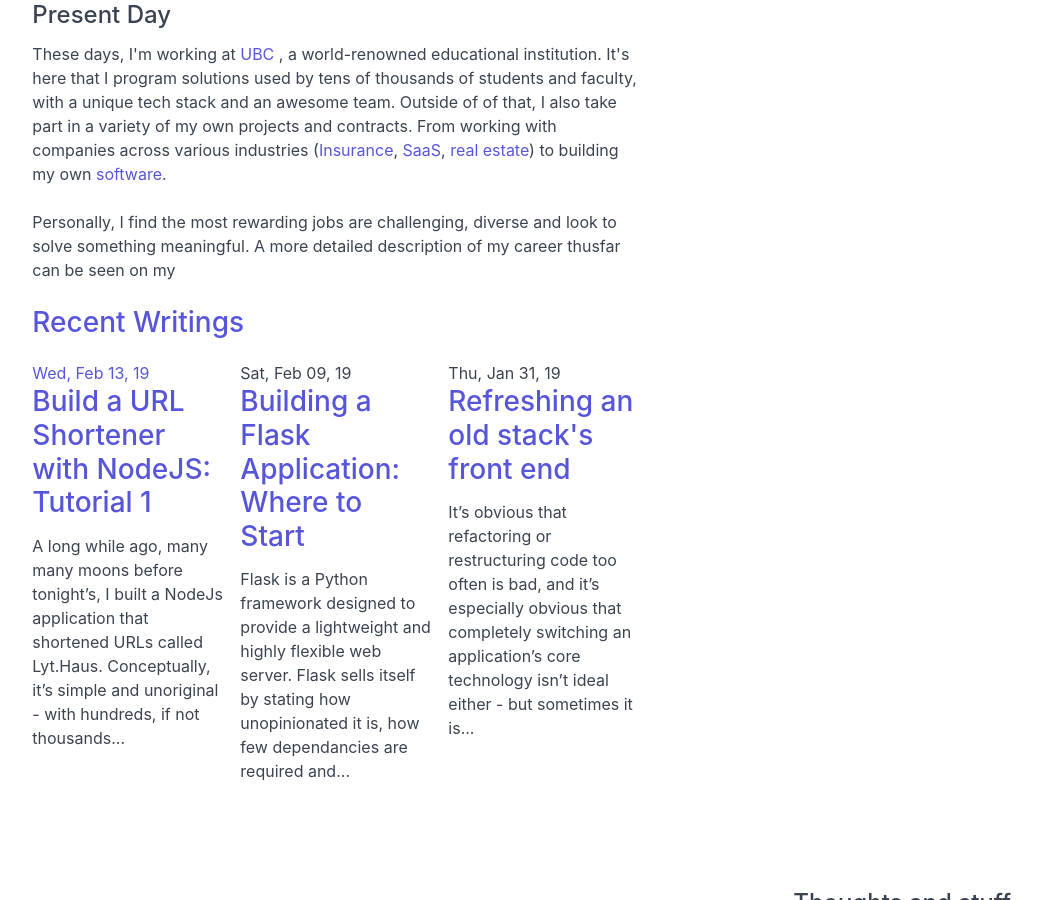
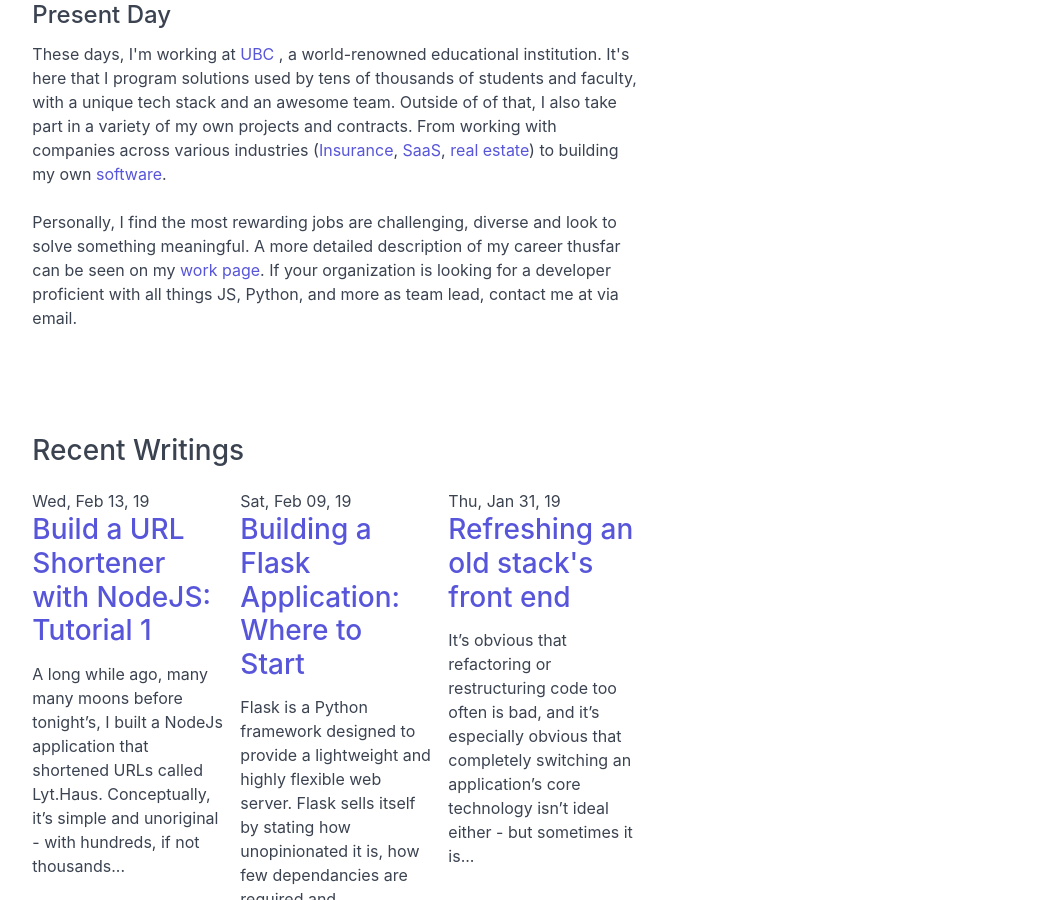
Before and after one commit to gabehab/gabehab.github.io, a Jekyll site: the page built from index.md, in a window 1280 px wide and 900 px high, scrolled down 603 px. Shown: the whole window, without its empty margins (197-1239 px from the left). Built offline with Jekyll 4.4.1, drawn with Linux system fonts in a browser that asks for light colours; part of the change alters nothing that is shown.

Commit message:
Update home.html

```diff
--- a/_layouts/home.html
+++ b/_layouts/home.html
@@ -29,7 +29,7 @@ layout: default
             to building my own <a href="https://lyt.haus">software</a>.
         </p>
         <p>
-            Personally, I find the most rewarding jobs are challenging, diverse and look to solve something meaningful. A more detailed description of my career thusfar can be seen on my <a href="/work>work page</a>. If your organization is looking for a developer proficient with all things JS, Python,
+            Personally, I find the most rewarding jobs are challenging, diverse and look to solve something meaningful. A more detailed description of my career thusfar can be seen on my <a href="/work">work page</a>. If your organization is looking for a developer proficient with all things JS, Python,
             and more as team lead, contact me at via email.
         </p>
     </div>
```
